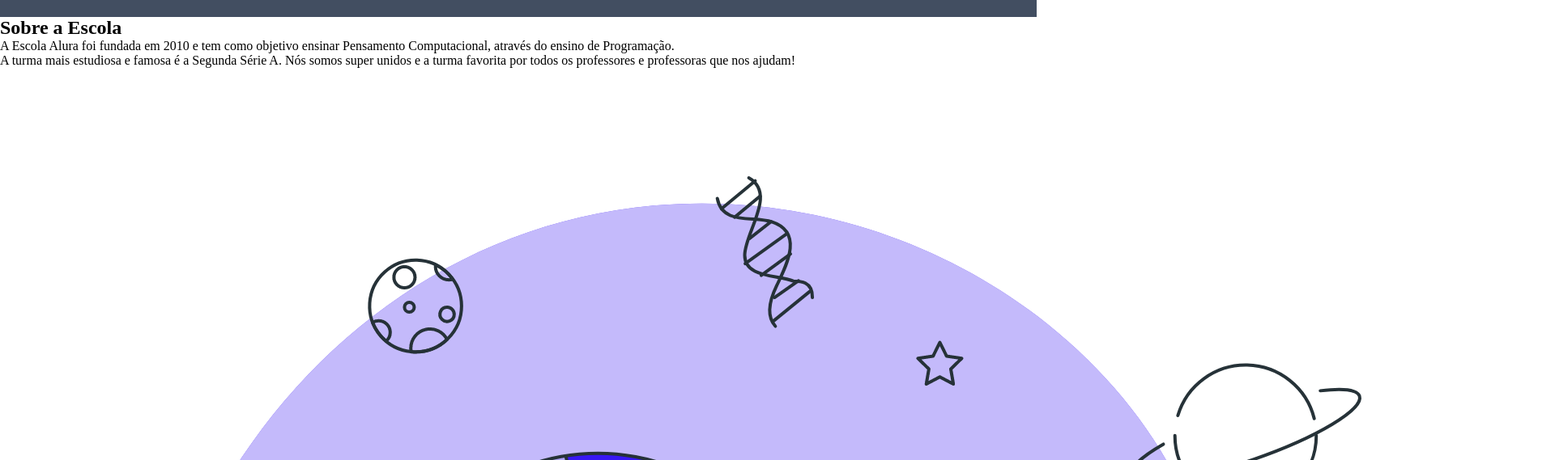
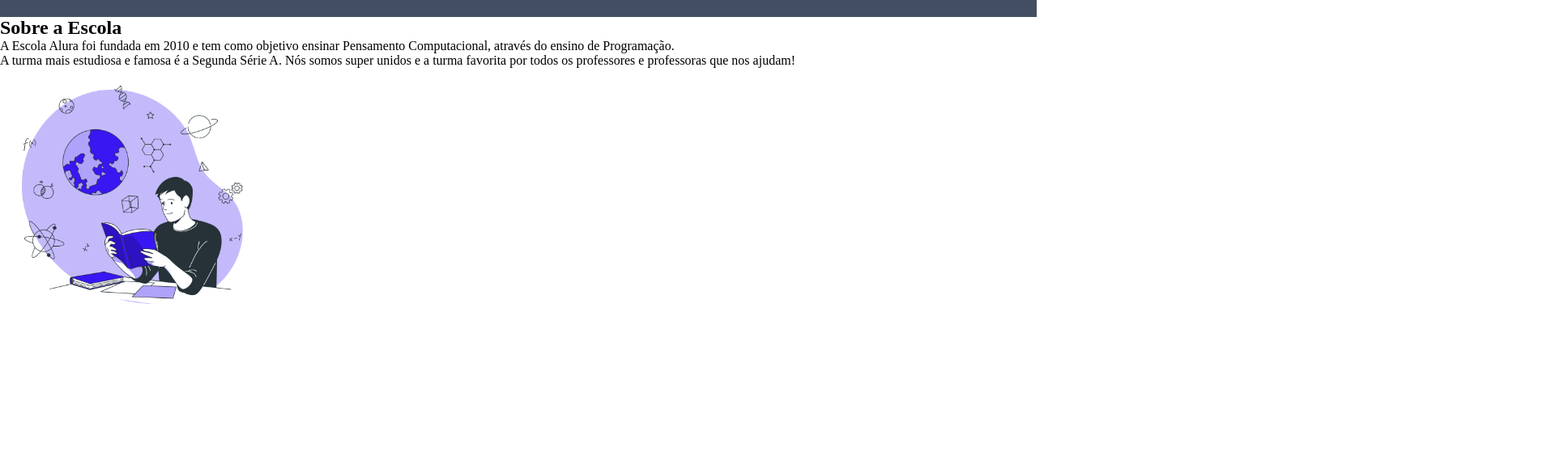
Before and after one commit to gabrieltkaczuk/saite-criativo-gabriel, a plain HTML site: page index.html in a window 1280 px wide. Shown: the part 267-836 px from the top of the page at 81% size, 1920 px wide, since content can reach past the window. After the commit the page ends 800 px from the top, so only its background shows below. Drawn offline with Linux system fonts and the light colour scheme.

Commit message:
Add files via upload

```diff
--- a/index.html
+++ b/index.html
@@ -19,6 +19,6 @@
 <h2 class="escola-titulo">Sobre a Escola</h2>
 <p class="escola-texto-um">A Escola Alura foi fundada em 2010 e tem como objetivo ensinar Pensamento Computacional, através do ensino de  Programação.</p>
 <p class="escoala-texto-dois">A turma mais estudiosa e famosa é a Segunda Série A. Nós somos super unidos e a turma favorita por todos os professores e professoras que nos ajudam!</p>
-<img src="formula.png" alt="">
+<img class="escola-imagem" src="formula.png" alt="Estudante.">
 </body>
 </html>
--- a/style.css
+++ b/style.css
@@ -2,6 +2,7 @@
     margin: 0;
     padding: 0;
     }
+
     .cabecalho {
     background-color: #424E61;
     color: white;
@@ -10,11 +11,17 @@
     align-items: center;
     padding: 24px 0;
     }
+
     .cabecalho-imagem{
     width: 20%;
     }
+
     .cabecalho-lista-item{
     display: inline-bloch;
     margin: 0 16px;
     font-size: 24px;
     }
+
+    .escola-imagem{
+        width: 25%;
+    }
```
